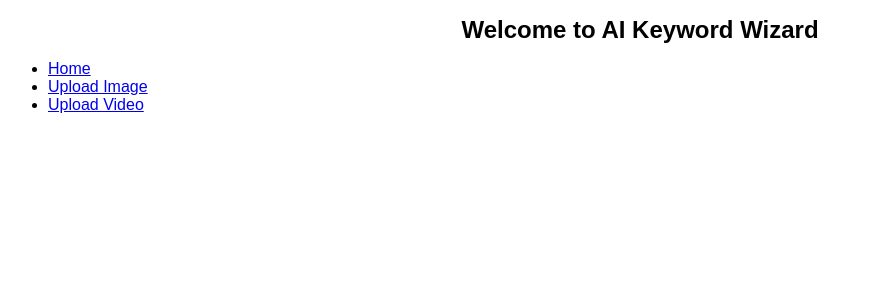
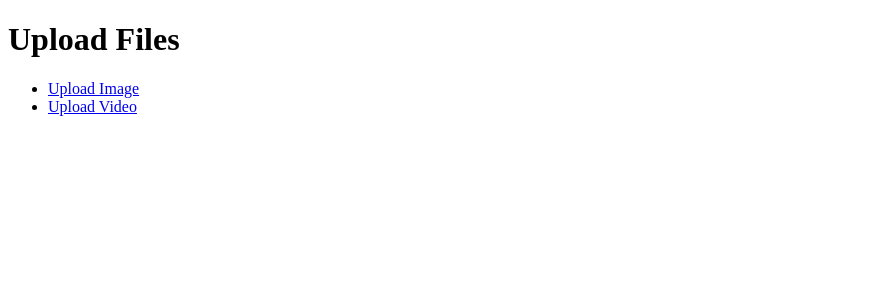
Before and after one commit to justinjonathan15/video-image-processor, a Flask app: page / in a window 1280 px wide. Shown: the top 300 px of the page, without its empty margins (0-871 px from the left). Run offline with Flask 2, Linux system fonts and the light colour scheme.

Commit message:
Update index.html

```diff
--- a/templates/index.html
+++ b/templates/index.html
@@ -2,14 +2,11 @@
 <html lang="en">
 <head>
     <meta charset="UTF-8">
-    <meta name="viewport" content="width=device-width, initial-scale=1.0">
-    <title>AI Keyword Wizard</title>
-    <link rel="stylesheet" href="{{ url_for('static', filename='css/styles.css') }}">
+    <title>Upload Files</title>
 </head>
 <body>
-    <h1>Welcome to AI Keyword Wizard</h1>
+    <h1>Upload Files</h1>
     <ul>
-        <li><a href="{{ url_for('index') }}">Home</a></li>
         <li><a href="{{ url_for('upload_image') }}">Upload Image</a></li>
         <li><a href="{{ url_for('upload_video') }}">Upload Video</a></li>
     </ul>
```
